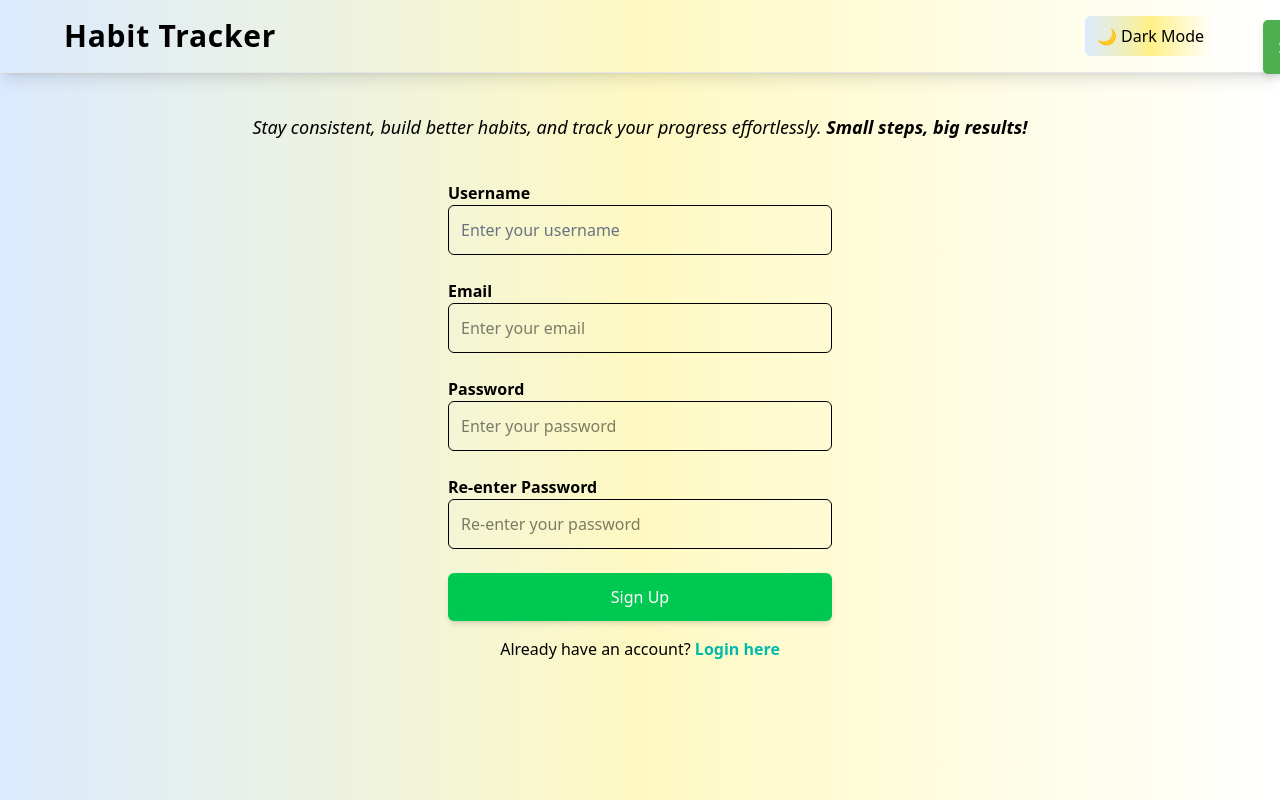
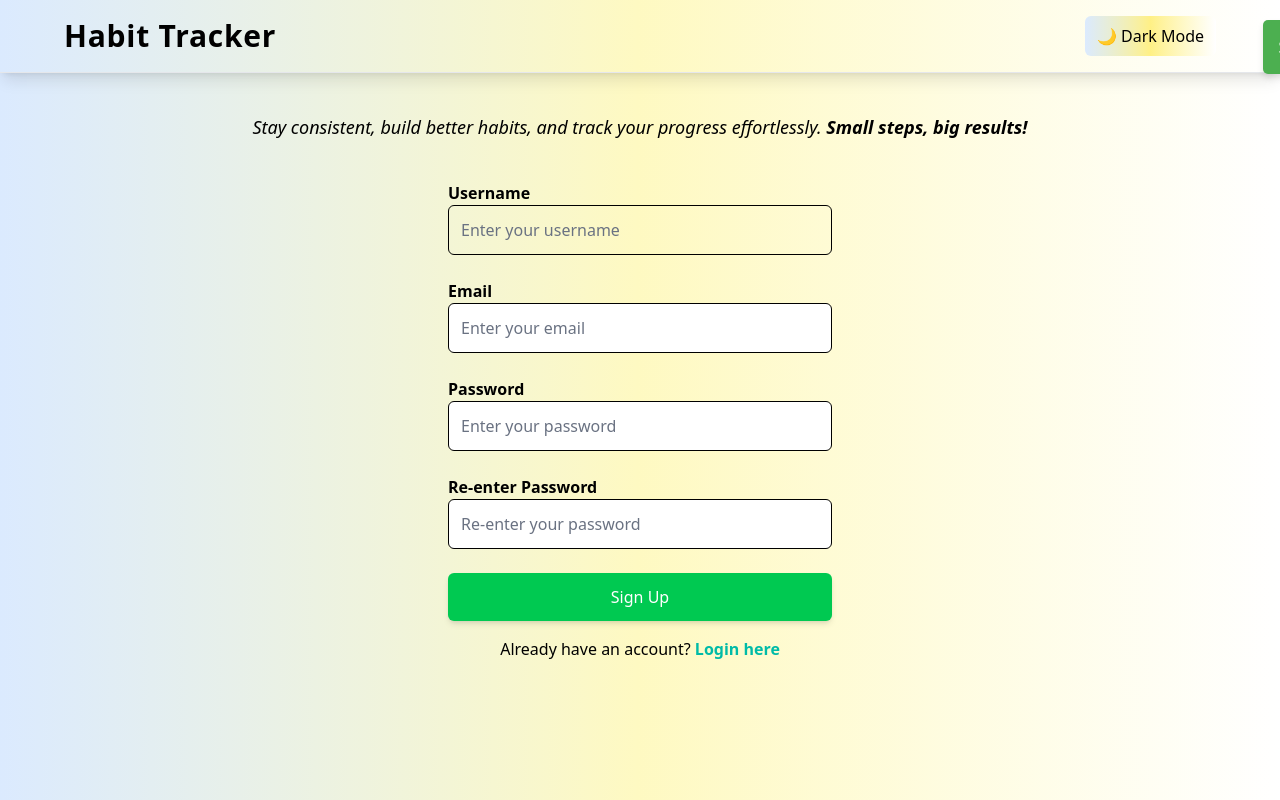
Before and after one commit to evanium-beryl/habit-trackers, a React (Vite) app: page /signup in a window 1280 px wide. Built offline with nearby package versions, Linux system fonts and the light colour scheme.

Commit message:
I updated

```diff
--- a/src/SignUpPage.jsx
+++ b/src/SignUpPage.jsx
@@ -139,11 +139,12 @@ export default function SignUpPage() {
   type="email"
   value={email}
   onChange={(e) => setEmail(e.target.value)}
-                className="w-full p-3 border rounded-md text-sm sm:text-base"
+  className={`w-full p-3 border rounded-md text-sm sm:text-base placeholder-gray-500 ${
+    darkMode ? "text-white bg-gray-800" : "text-black bg-white"
+  }`}
   placeholder="Enter your email"
   required
   autoComplete="email"
-                style={darkMode ? { color: "white" } : {}}
 />
             </div>
 
@@ -156,11 +157,12 @@ export default function SignUpPage() {
   type="password"
   value={password}
   onChange={(e) => setPassword(e.target.value)}
-                className="w-full p-3 border rounded-md text-sm sm:text-base"
+  className={`w-full p-3 border rounded-md text-sm sm:text-base placeholder-gray-500 ${
+    darkMode ? "text-white bg-gray-800" : "text-black bg-white"
+  }`}
   placeholder="Enter your password"
   required
   autoComplete="new-password"
-                style={darkMode ? { color: "white" } : {}}
 />
             </div>
 
@@ -173,11 +175,12 @@ export default function SignUpPage() {
   type="password"
   value={confirmPassword}
   onChange={(e) => setConfirmPassword(e.target.value)}
-                className="w-full p-3 border rounded-md text-sm sm:text-base"
+  className={`w-full p-3 border rounded-md text-sm sm:text-base placeholder-gray-500 ${
+    darkMode ? "text-white bg-gray-800" : "text-black bg-white"
+  }`}
   placeholder="Re-enter your password"
   required
   autoComplete="new-password"
-                style={darkMode ? { color: "white" } : {}}
 />
             </div>
 
```
Lines whose indentation alone changed are shown as unchanged.
